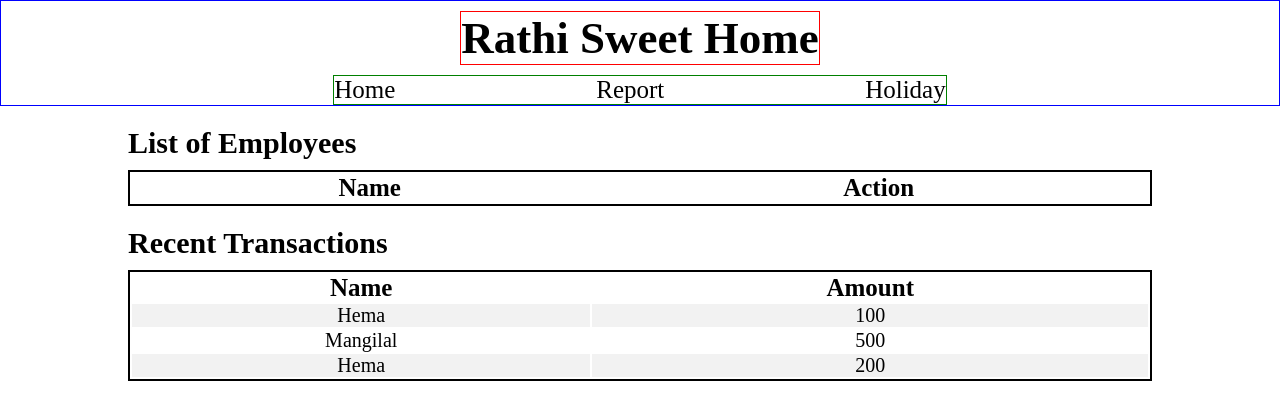
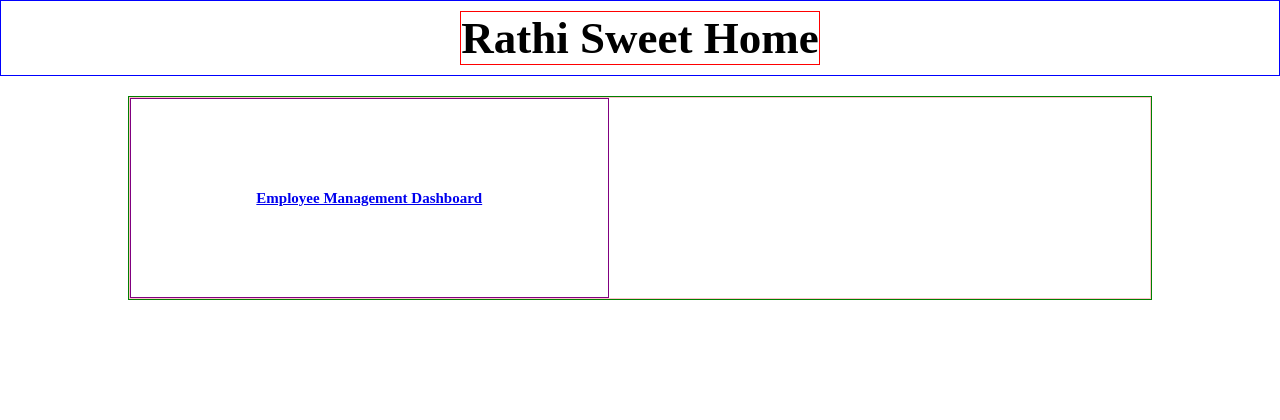
Before and after one commit to jayeshrathi6055/rathi_sweet_home, a Flask app: page / in a window 1280 px wide. Shown: the top 420 px of the page. Run offline with Flask 3, Linux system fonts and the light colour scheme; data that the repository does not hold is empty; some libraries are stand-ins or nearby versions.

Commit message:
Refactored and created employee management dashboard

```diff
--- a/app.py
+++ b/app.py
@@ -6,8 +6,11 @@ employee_transaction_database = EmployeeTransactionDatabase(app)
 
 @app.route('/')
 def home():
-    users = employee_transaction_database.fetch_users()
-    return render_template("index.html", users=users)
+    return render_template("index.html")
+
+@app.route('/employeeManagement')
+def employee_management():
+    return render_template("employee_management/employee_management_dashboard.html")
 
 if __name__ == '__main__':
     app.run(debug=True)
--- a/employee_transaction_database.py
+++ b/employee_transaction_database.py
@@ -10,5 +10,4 @@ class EmployeeTransactionDatabase:
     def fetch_users(self, filter_args=None):
         if filter_args is None:
             filter_args = {}
-        # Returns a list of users
         return list(self.__user_collection.find(filter_args))
--- a/static/css/style.css
+++ b/static/css/style.css
@@ -7,7 +7,6 @@
 html {
     font-size: 62.5%;
 }
-
 
 /* ------------------------- Header CSS -------------------------- */
 header {
@@ -43,48 +42,28 @@ header nav ul li a{
     font-size: 2.5rem;
 }
 
-/* ----------------------- Employee List CSS ---------------------- */
-
-/* -------------------- Recent Transaction CSS -------------------- */
-
+/* --------------------- Main Section CSS -------------------------- */
+.home-main {
+    margin: 2rem auto;
+    border: 1px solid green;
+}
+.home-main > section {
+    display: grid;
+    place-items: center;
+    grid-template-columns: auto auto auto;
+    gap: 2rem;
+    border: 1px solid pink;
+}
+.home-main > section > h2 {
+    width: 100%;
+    height: 20rem;
+    display: grid;
+    place-items: center;
+    border: 1px solid purple;
+}
 
 
 /* --------------------------- Utility CSS ------------------------ */
 .w-80 {
     width: 80%;
 }
-
-/* Section styling */
-.section-alignment {
-    display: flex;
-    flex-direction: column;
-    align-items: center;
-    margin: 2rem auto;
-}
-
-.h3-font-size {
-    font-size: 3rem;
-}
-
-.inner-width-100 > * {
-    width: 100%;
-}
-
-/* Table styling */
-.table-basic-style {
-    border: 2px solid black;
-    margin-top: 1rem;
-}
-.table-basic-style th {
-    font-size: 2.5rem;
-}
-.table-basic-style td {
-    font-size: 2rem;
-    text-align: center;
-}
-.table-basic-style tr:nth-child(even) {
-    background-color: #f2f2f2;
-}
-.table-basic-style tr:hover {
-    background-color: #ddd;
-}
--- a/templates/index.html
+++ b/templates/index.html
@@ -5,63 +5,26 @@
     <meta charset="UTF-8">
     <meta name="viewport" content="width=device-width, initial-scale=1.0">
     <link rel="stylesheet" href="../static/css/style.css">
+    <title>{% block title %}Rathi Sweet Home{% endblock %}</title>
+    {% block head %}
     <script src="../static/js/index.js"></script>
-    <title>Employee Transaction Details</title>
+    {% endblock %}
 </head>
 
 <body>
     <header>
         <nav class="w-80">
             <h1>Rathi Sweet Home</h1>
-            <ul>
-                <li><a href="/">Home</a></li>
-                <li><a href="/report">Report</a></li>
-                <li><a href="/holiday">Holiday</a></li>
-            </ul>
         </nav>
     </header>
 
-    <section class="w-80 employeeList section-alignment inner-width-100">
-        <h3 class="h3-font-size">List of Employees</h3>
-        <table class="table-basic-style">
-            <tr>
-                <th>Name</th>
-                <th>Action</th>
-            </tr>
-            {% for user in users %}
-            <tr>
-                <td>{{ user.name }}</td>
-                <td>
-                    <button>Add</button>
-                </td>
-            </tr>
-            {% endfor %}
-        </table>
-    </section>
-
-    <section class="w-80 section-alignment inner-width-100">
-        <h3 class="h3-font-size">Recent Transactions</h3>
-        <table class="table-basic-style">
-            <tr>
-                <th>Name</th>
-                <th>Amount</th>
-            </tr>
-            <tr>
-                <td>Hema</td>
-                <td>100</td>
-            </tr>
-            </tr>
-            <tr>
-                <td>Mangilal</td>
-                <td>500</td>
-            </tr>
-            </tr>
-            <tr>
-                <td>Hema</td>
-                <td>200</td>
-            </tr>
-        </table>
-    </section>
+    {% block content %}
+    <main class="w-80 home-main">
+        <section>
+            <h2><a href="/employeeManagement">Employee Management Dashboard</a></h2>
+        </section>
+    </main>
+    {% endblock %}
 
 </body>
 
```
Also changed, not shown: static/css/employee_management/employee_management_dashboard.css (added, +27 -0 lines), templates/employee_management/employee_management_dashboard.html (added, +18 -0 lines).
